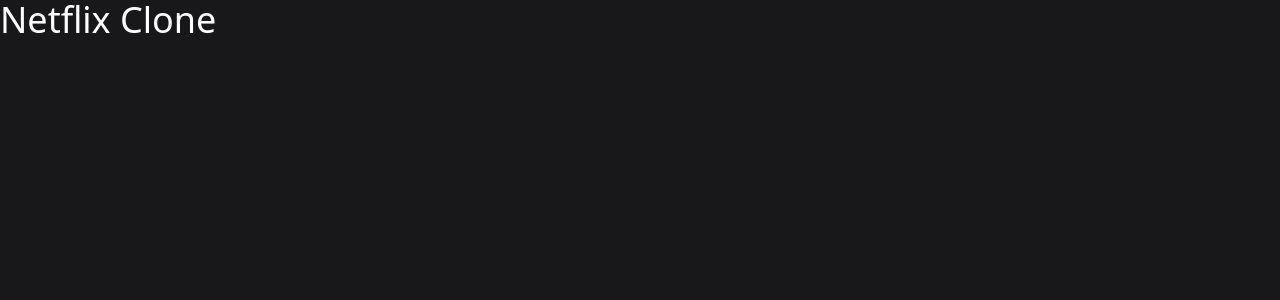
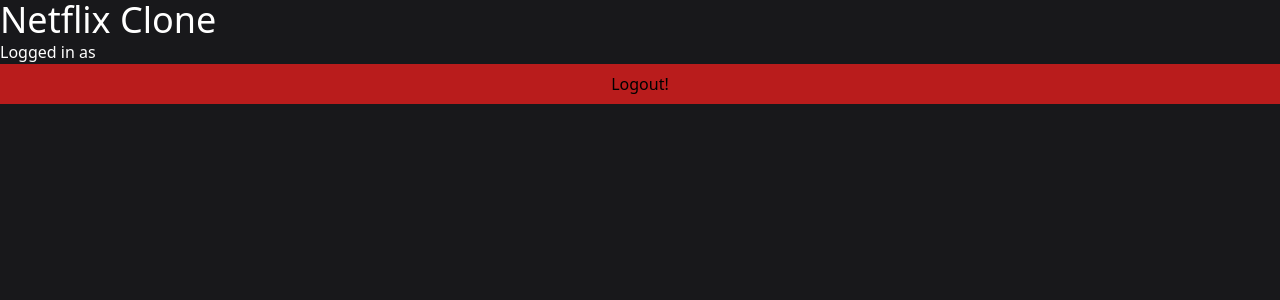
Before and after one commit to MehmetC80/netflix-clone, a Next.js app: page / in a window 1280 px wide. Shown: the top 300 px of the page. Built offline with nearby package versions, Linux system fonts and the light colour scheme; no server answers; the database is empty; sample sign-in values are in the browser's storage.

Commit message:
add useCurrrentUser.ts and update index.tsx

```diff
--- /dev/null
+++ b/hooks/useCurrentUser.ts
@@ -0,0 +1,15 @@
+import useSWR from 'swr';
+import fetcher from '@/lib/fetcher';
+
+const useCurrentUser = () => {
+  const { data, error, isLoading, mutate } = useSWR('/api/current', fetcher);
+
+  return {
+    data,
+    error,
+    isLoading,
+    mutate,
+  };
+};
+
+export default useCurrentUser;
--- a/package.json
+++ b/package.json
@@ -23,6 +23,7 @@
     "react": "18.2.0",
     "react-dom": "18.2.0",
     "react-icons": "^4.8.0",
+    "swr": "^2.1.3",
     "typescript": "5.0.4"
   },
   "devDependencies": {
--- a/pages/index.tsx
+++ b/pages/index.tsx
@@ -1,7 +1,37 @@
+import useCurrentUser from '@/hooks/useCurrentUser';
+import { NextPageContext } from 'next';
+import { getSession, signOut } from 'next-auth/react';
+
+export async function getServerSideProps(context: NextPageContext) {
+  const session = await getSession(context);
+
+  if (!session) {
+    return {
+      redirect: {
+        destination: '/auth',
+        permanent: false,
+      },
+    };
+  }
+
+  return {
+    props: {},
+  };
+}
+
 export default function Home() {
+  const { data: user } = useCurrentUser();
+
   return (
     <>
       <h1 className='text-4xl text-white'>Netflix Clone</h1>
+      <p className='text-white'>Logged in as {user?.name}</p>
+      <button
+        className='h-10 w-full bg-red-700 hover:opacity-80'
+        onClick={() => signOut()}
+      >
+        Logout!
+      </button>
     </>
   );
 }
```
Also changed, not shown: 1 other file (tests, documents, lock files or other folders).
